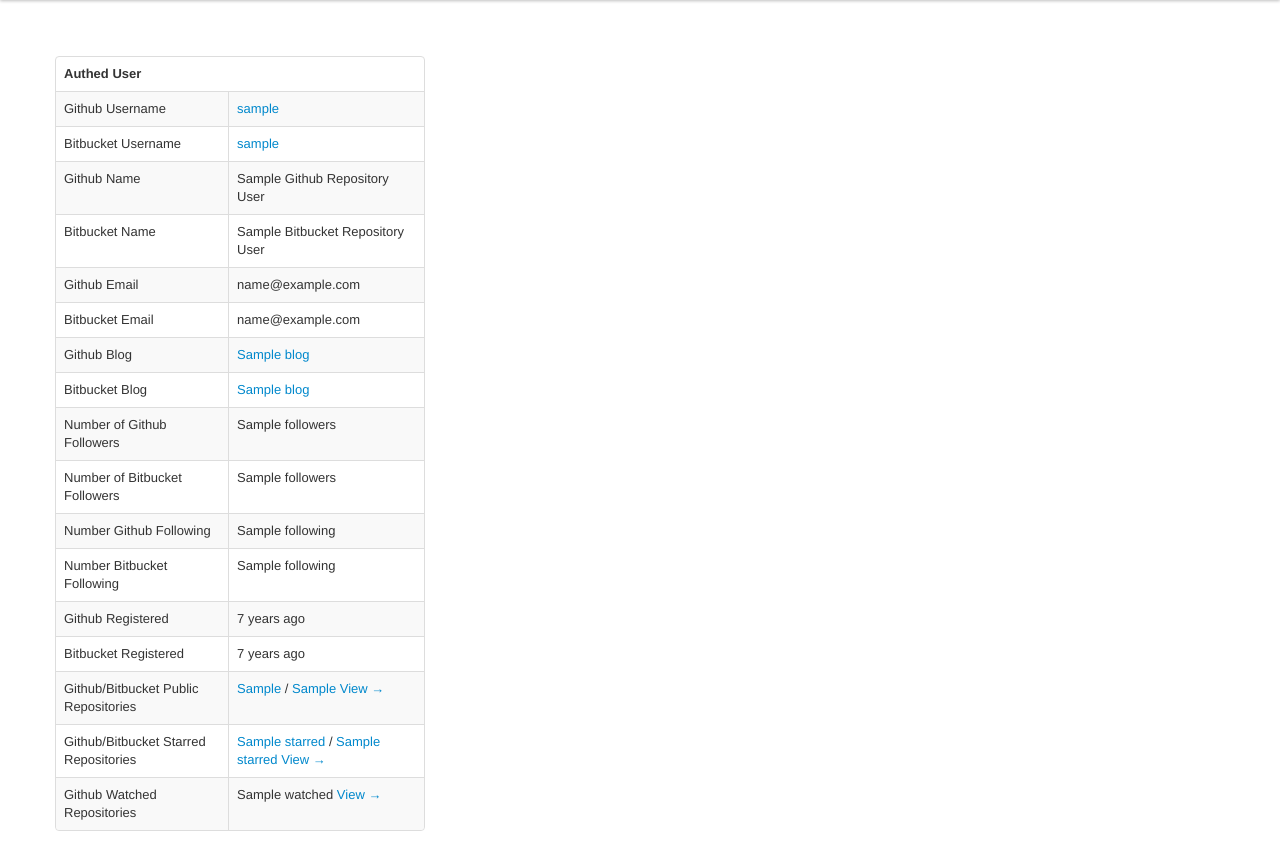
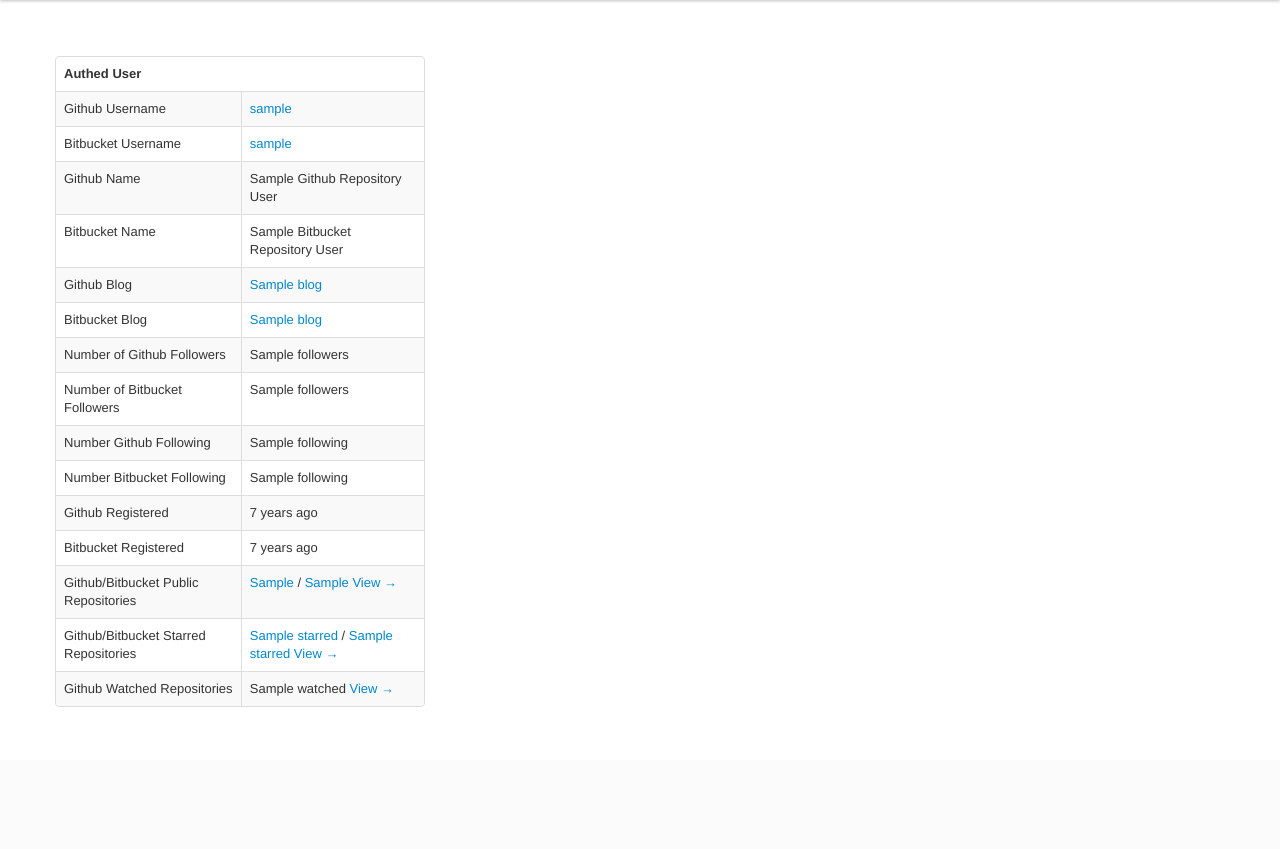
Before and after one commit to oracal/repowatcher, a Django app: template repowatcher/main/templates/authed/authed.html in a window 1280 px wide. Shown: the part 40-889 px from the top of the page. After the commit the page ends 747 px from the top, so only its background shows below. Run offline with Django 3.2, Linux system fonts and the light colour scheme; the template is opened without the code that fills it: most values are stand-ins (such as "Sample title", 1, 10 or a date in 2020).

Commit message:
Removed plain text email addresses

```diff
--- a/repowatcher/main/templates/authed/authed.html
+++ b/repowatcher/main/templates/authed/authed.html
@@ -117,16 +117,6 @@
 					{% if bitbucket_repository_user.name != None %}
 					<tr>
 						<td>Bitbucket Name</td><td>{{bitbucket_repository_user.name|title}}</td>
-					</tr>
-					{% endif %}
-					{% if github_repository_user.email != None %}
-					<tr>
-						<td>Github Email</td><td>{{github_repository_user.email}}</td>
-					</tr>
-					{% endif %}
-					{% if bitbucket_repository_user.email != None %}
-					<tr>
-						<td>Bitbucket Email</td><td>{{bitbucket_repository_user.email}}</td>
 					</tr>
 					{% endif %}
 					{% if github_repository_user.blog != None %}
--- a/repowatcher/main/templates/bitbucket/bitbucket_username.html
+++ b/repowatcher/main/templates/bitbucket/bitbucket_username.html
@@ -33,11 +33,6 @@
 					{% if repository_user.name != None %}
 					<tr>
 						<td>Name</td><td>{{repository_user.name|title}}</td>
-					</tr>
-					{% endif %}
-					{% if repository_user.email != None %}
-					<tr>
-						<td>Email</td><td>{{repository_user.email}}</td>
 					</tr>
 					{% endif %}
 					{% if repository_user.blog != None %}
--- a/repowatcher/main/templates/github/github_username.html
+++ b/repowatcher/main/templates/github/github_username.html
@@ -33,11 +33,6 @@
 					{% if repository_user.name != None %}
 					<tr>
 						<td>Name</td><td>{{repository_user.name|title}}</td>
-					</tr>
-					{% endif %}
-					{% if repository_user.email != None %}
-					<tr>
-						<td>Email</td><td>{{repository_user.email}}</td>
 					</tr>
 					{% endif %}
 					{% if repository_user.blog != None %}
```
